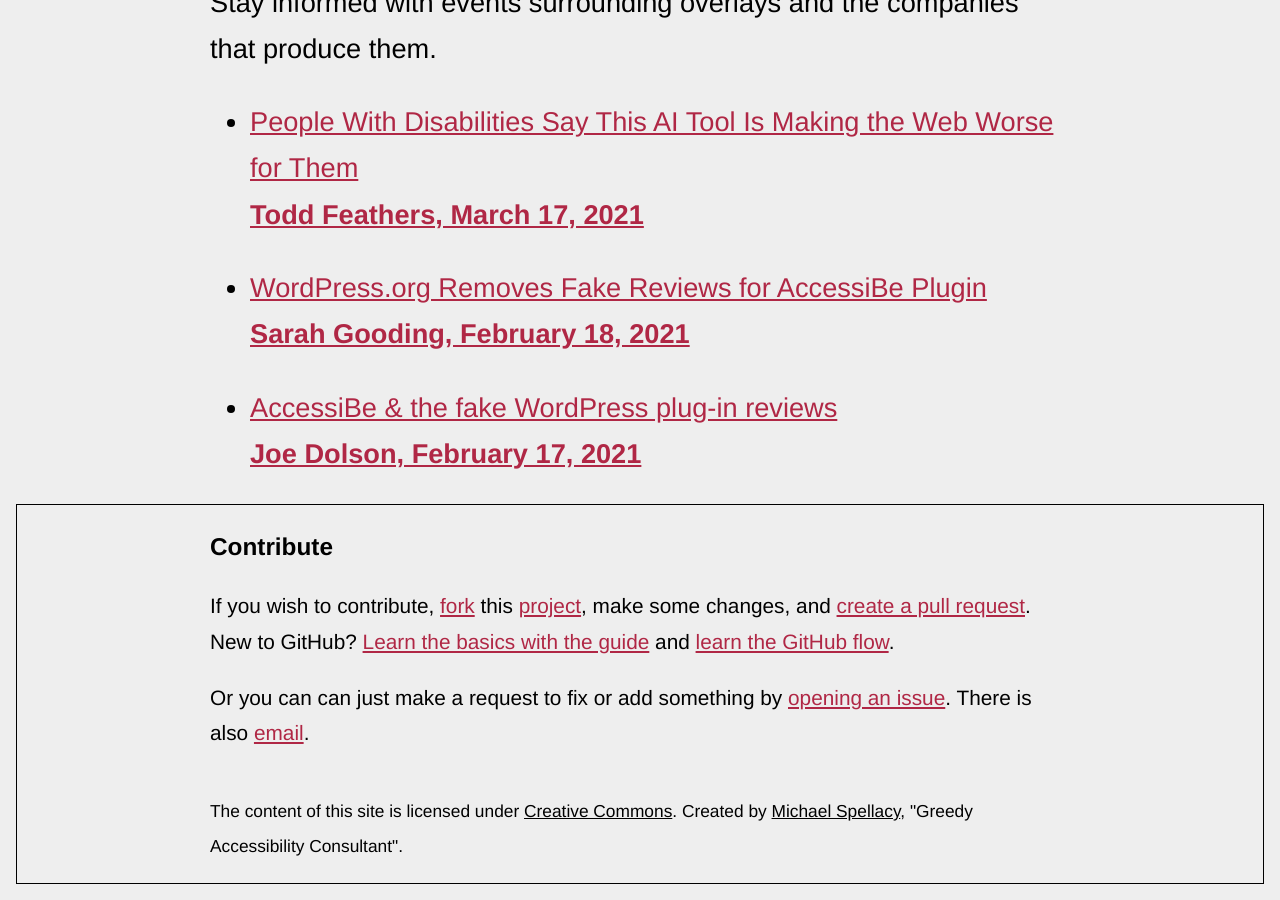
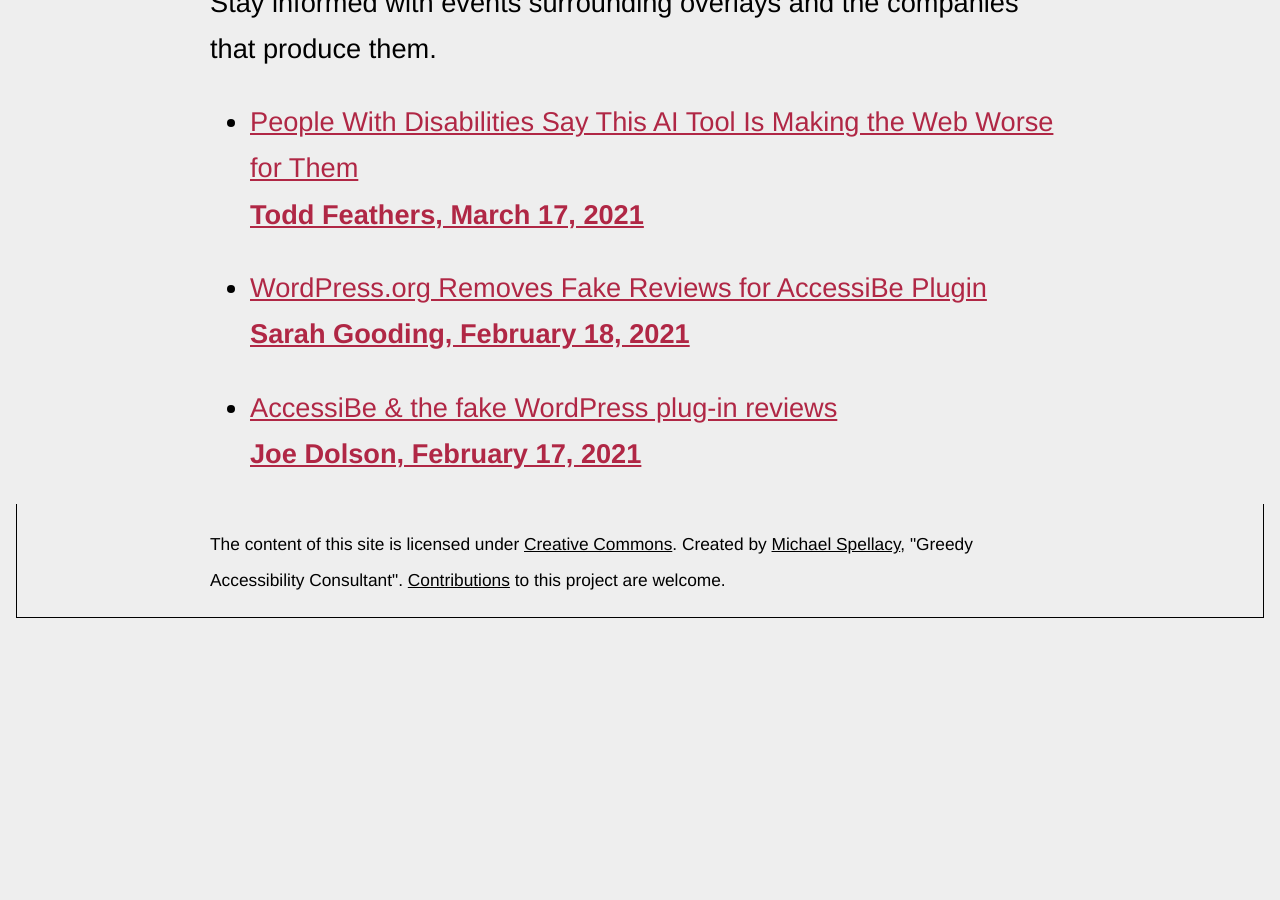
Before and after one commit to michaelspellacy/shouldiuseanaccessibilityoverlay-com, a Jekyll site: the page built from index.html, in a window 1280 px wide and 900 px high, scrolled down 5937 px. Built offline with Jekyll 4.4.1, drawn with Linux system fonts in a browser that asks for light colours; after the commit the page ends 6571 px from its top, so only the background shows below that.

Commit message:
Updated footer

```diff
--- a/_layouts/default.html
+++ b/_layouts/default.html
@@ -35,25 +35,11 @@
 
     </main>
 
-    <aside id="contribute">
-
-      <div>
-
-      <h3>Contribute</h3>
-
-        <p>If you wish to contribute, <a href="https://guides.github.com/activities/forking/">fork</a> this <a href="{{ site.repo }}">project</a>, make some changes, and <a href="https://guides.github.com/activities/forking/#making-a-pull-request">create a pull request</a>. New to GitHub? <a href="https://guides.github.com/activities/hello-world/">Learn the basics with the guide</a> and <a href="https://guides.github.com/introduction/flow/">learn the GitHub flow</a>.</p>
-
-        <p>Or you can can just make a request to fix or add something by <a href="{{ site.repo }}/issues">opening an issue</a>. There is also <a href="mailto:{{ site.owner-email }}">email</a>.</p>
-
-      </div>
-
-    </aside>
-
     <footer id="contentinfo">
 
       <div>
 
-        <p><small>The content of this site is licensed under <a href="http://creativecommons.org/licenses/by-nc-sa/3.0/">Creative Commons</a>. Created by <a href="https://michaelspellacy.com">Michael Spellacy</a>, "Greedy Accessibility Consultant".</small></p>
+        <p><small>The content of this site is licensed under <a href="http://creativecommons.org/licenses/by-nc-sa/3.0/">Creative Commons</a>. Created by <a href="https://michaelspellacy.com">Michael Spellacy</a>, "Greedy Accessibility Consultant". <a href="contribute.html">Contributions</a> to this project are welcome.</small></p>
 
       </div>
 
```
Also changed, not shown: contribute.html (added, +8 -0 lines).
